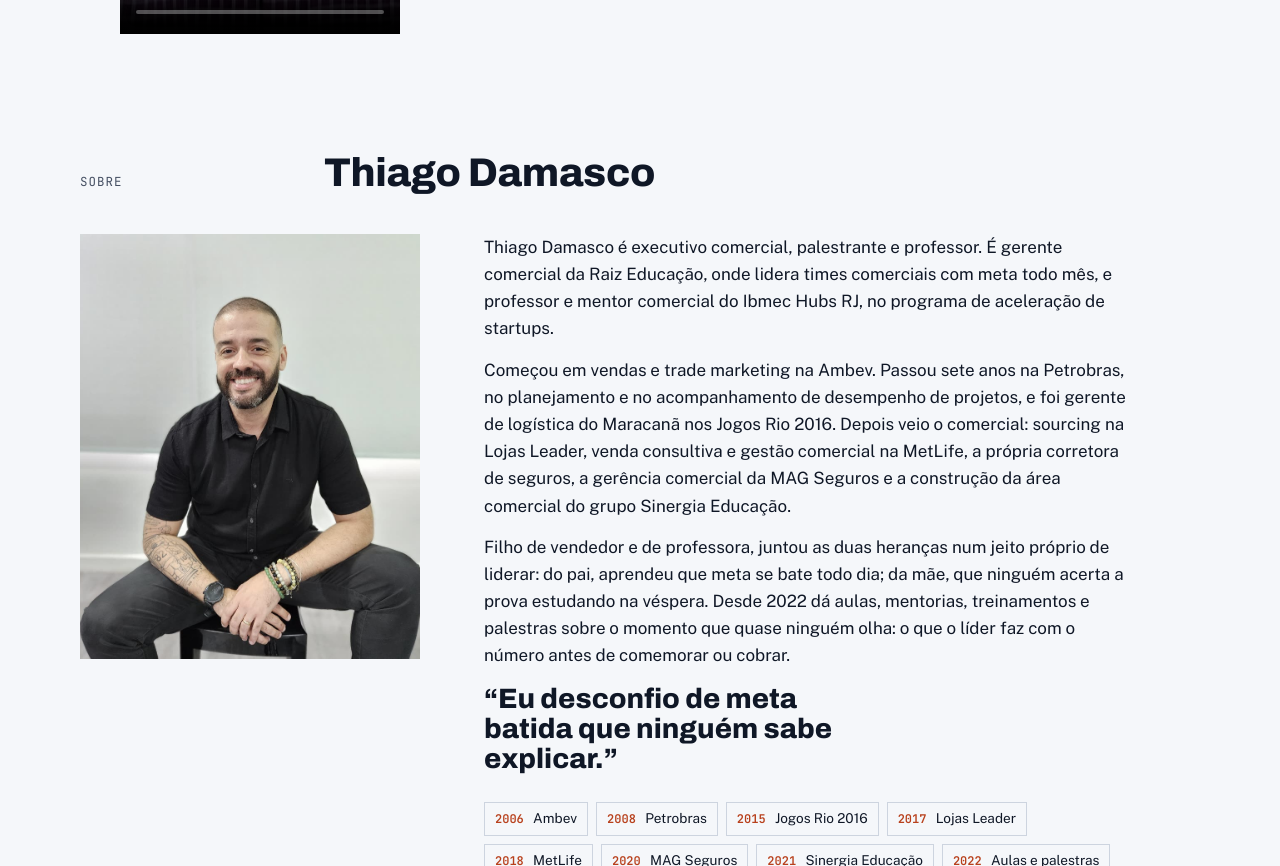
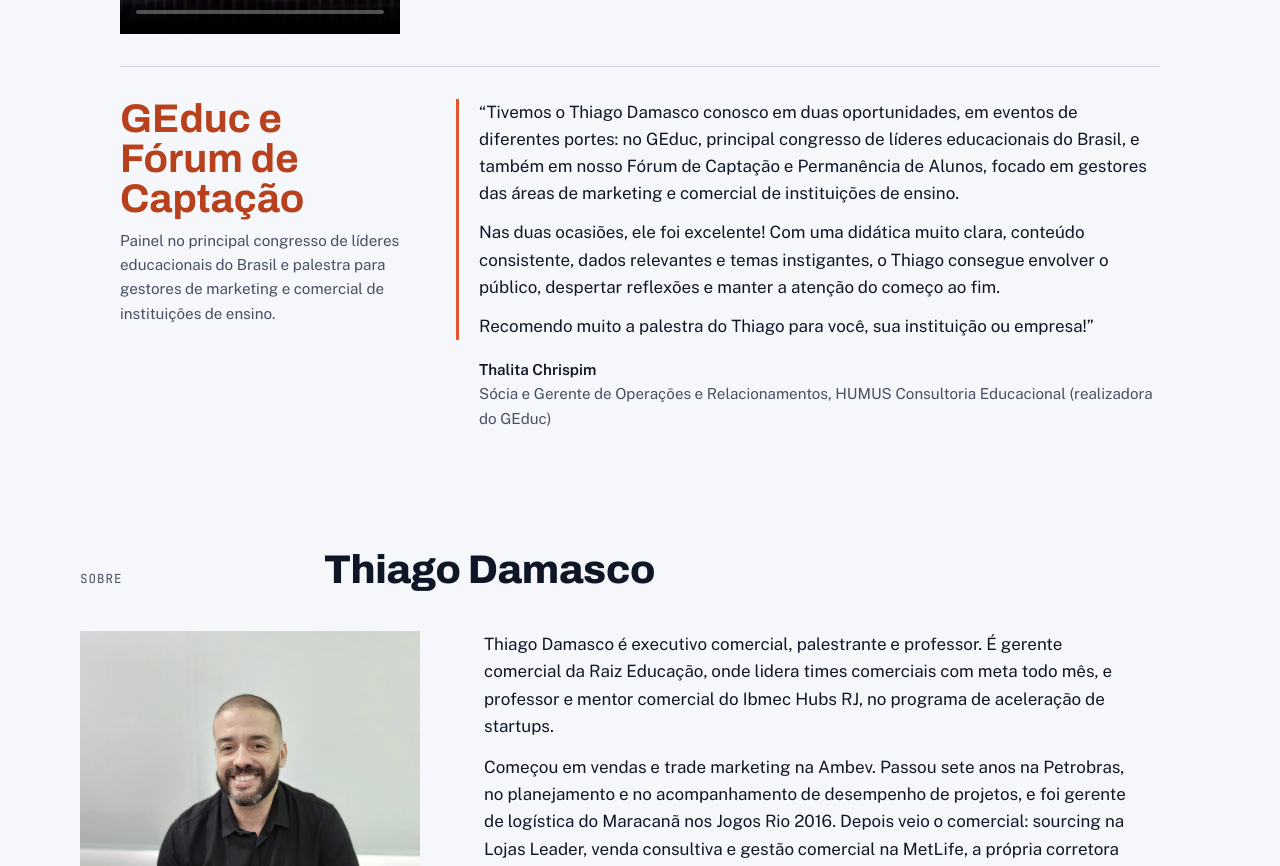
Before and after one commit to tlcdamasco-hue/thiagodamasco.com.br, a plain HTML site: page index.html in a window 1280 px wide. Shown: the part 5520-6386 px from the top of the page. Drawn offline with nearby package versions, Linux system fonts and the light colour scheme; grey boxes are pictures that could not be loaded.

Commit message:
feat: adiciona depoimento de Thalita Chrispim (GEduc)
Co-Authored-By: Claude Opus 5.5 <noreply@anthropic.com>

```diff
--- a/index.html
+++ b/index.html
@@ -143,6 +143,14 @@ section.block{padding-block:clamp(56px,8vw,104px)}
 .depo figcaption{margin-top:18px;padding-left:23px;font-size:.95rem;color:var(--ink-2)}
 .depo figcaption b{display:block;color:var(--ink);font-weight:600}
 @media (max-width:700px){.depo{grid-template-columns:1fr}.depo video{max-width:280px}}
+.depo + .depo{margin-top:32px}
+.depo.txt{grid-template-columns:minmax(200px,280px) 1fr}
+.depo .who{align-self:start}
+.depo .who b{display:block;font-family:var(--f-display);font-stretch:78%;font-size:var(--s3);line-height:1;color:var(--signal-ink)}
+.depo .who span{display:block;margin-top:10px;font-size:.95rem;color:var(--ink-2)}
+.depo .long{font-family:var(--f-body);font-stretch:100%;font-size:var(--s0);line-height:1.6}
+.depo .long p+p{margin-top:12px}
+@media (max-width:700px){.depo.txt{grid-template-columns:1fr}}
 .vcard{display:block;text-decoration:none;min-width:0}
 .vcard .thumb{position:relative;overflow:hidden;background:var(--paper-2)}
 .vcard img{width:100%;aspect-ratio:16/9;object-fit:cover;transition:transform .4s ease}
@@ -399,6 +407,13 @@ footer.foot nav{display:flex;gap:18px;flex-wrap:wrap}
           <figcaption><b>Eduardo Miguez</b>Presidente do Comitê de Assessoramento, Portal ComexRio · Mentoria de desenvolvimento de negócios</figcaption>
         </div>
       </figure>
+      <figure class="depo txt">
+        <div class="who"><b>GEduc e Fórum de Captação</b><span>Painel no principal congresso de líderes educacionais do Brasil e palestra para gestores de marketing e comercial de instituições de ensino.</span></div>
+        <div>
+          <blockquote class="long"><p>“Tivemos o Thiago Damasco conosco em duas oportunidades, em eventos de diferentes portes: no GEduc, principal congresso de líderes educacionais do Brasil, e também em nosso Fórum de Captação e Permanência de Alunos, focado em gestores das áreas de marketing e comercial de instituições de ensino.</p><p>Nas duas ocasiões, ele foi excelente! Com uma didática muito clara, conteúdo consistente, dados relevantes e temas instigantes, o Thiago consegue envolver o público, despertar reflexões e manter a atenção do começo ao fim.</p><p>Recomendo muito a palestra do Thiago para você, sua instituição ou empresa!”</p></blockquote>
+          <figcaption><b>Thalita Chrispim</b>Sócia e Gerente de Operações e Relacionamentos, HUMUS Consultoria Educacional (realizadora do GEduc)</figcaption>
+        </div>
+      </figure>
     </div>
   </section>
 
```
